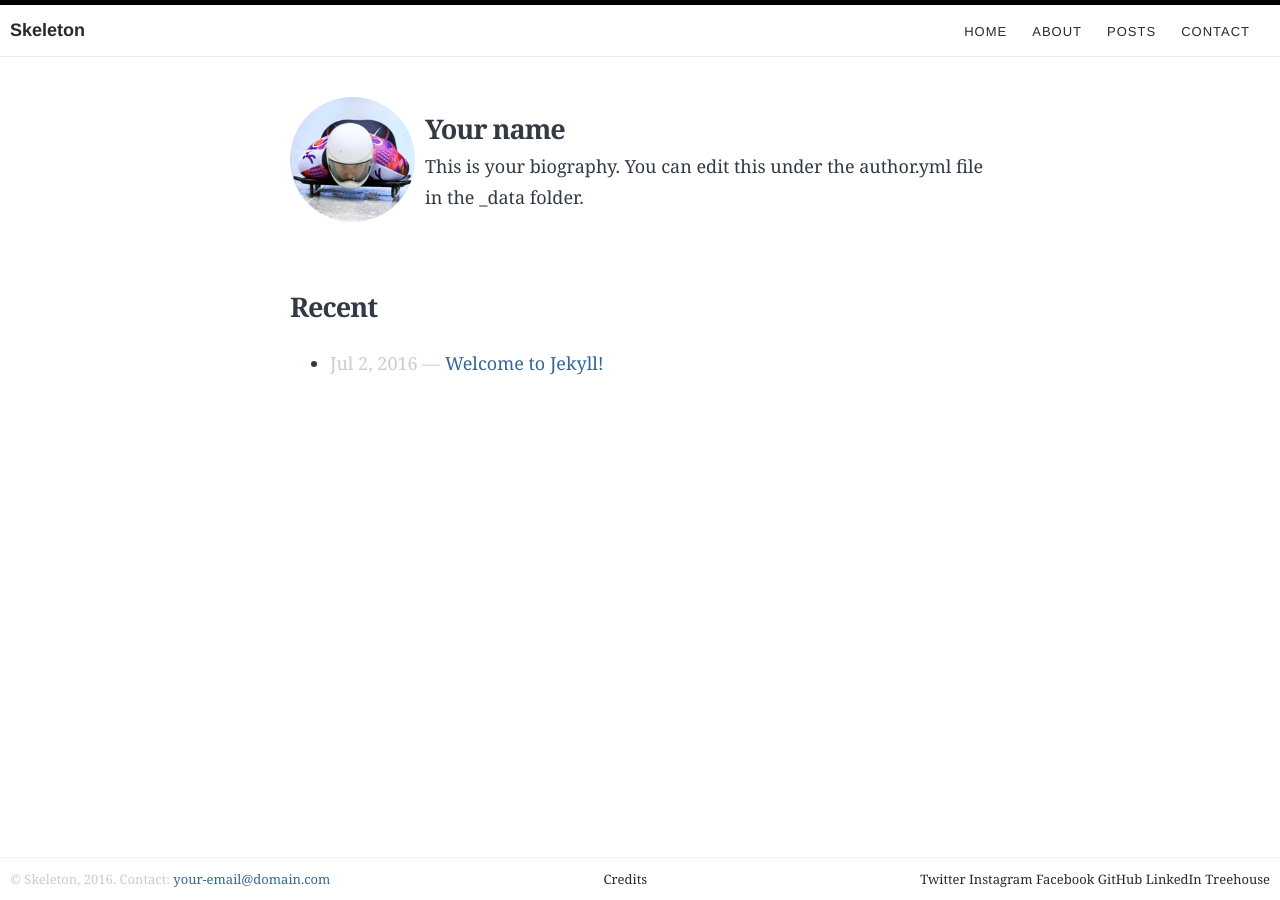
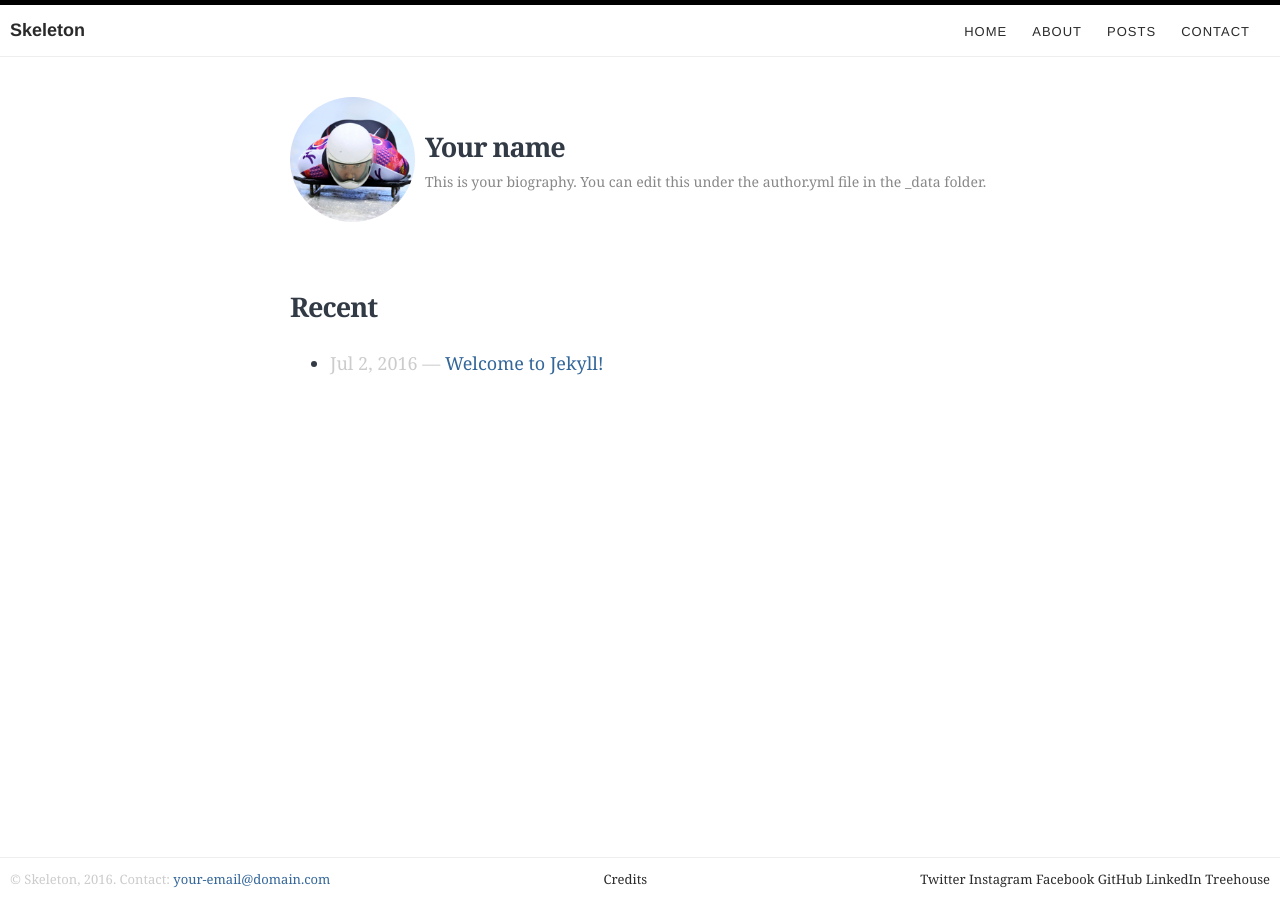
Before and after one commit to morgantracey/morgantracey.github.io, a Jekyll site: the page built from index.html, in a window 1280 px wide. Built offline with Jekyll 4.4.1, drawn with Linux system fonts in a browser that asks for light colours.

Commit message:
Updates to masthead

```diff
--- a/_sass/abstracts/_variables.scss
+++ b/_sass/abstracts/_variables.scss
@@ -38,6 +38,10 @@
 $avatar-border-radius: 50%;
 $avatar-width: 125px;
 $avatar-height: 125px;
+
+// Masthead
+$masthead-text-color: #888;
+$masthead-font-size: 1.4rem;
 
 // Header
 $header-font: $font-sans;
--- a/_sass/components/_masthead.scss
+++ b/_sass/components/_masthead.scss
@@ -1,3 +1,7 @@
 .masthead {
   padding: 4rem 0;
+  p {
+    color: $masthead-text-color;
+    font-size: $masthead-font-size;
+  }
 }
```
